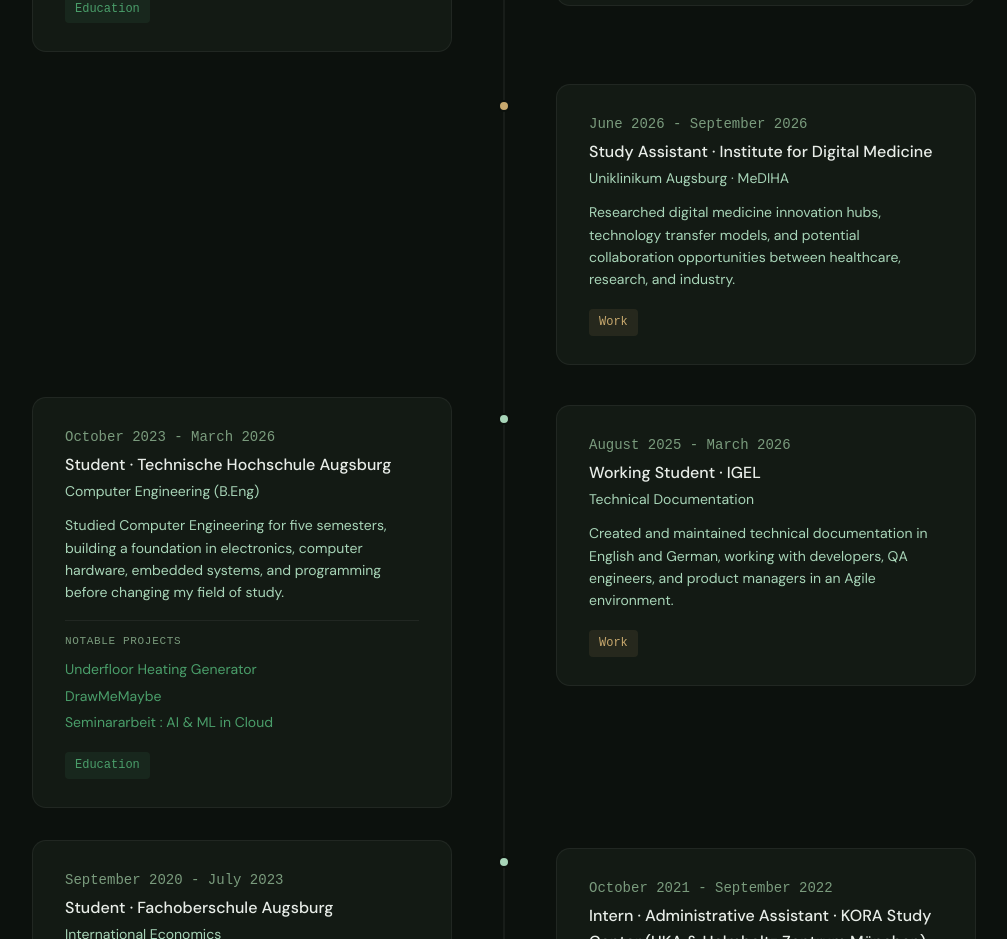
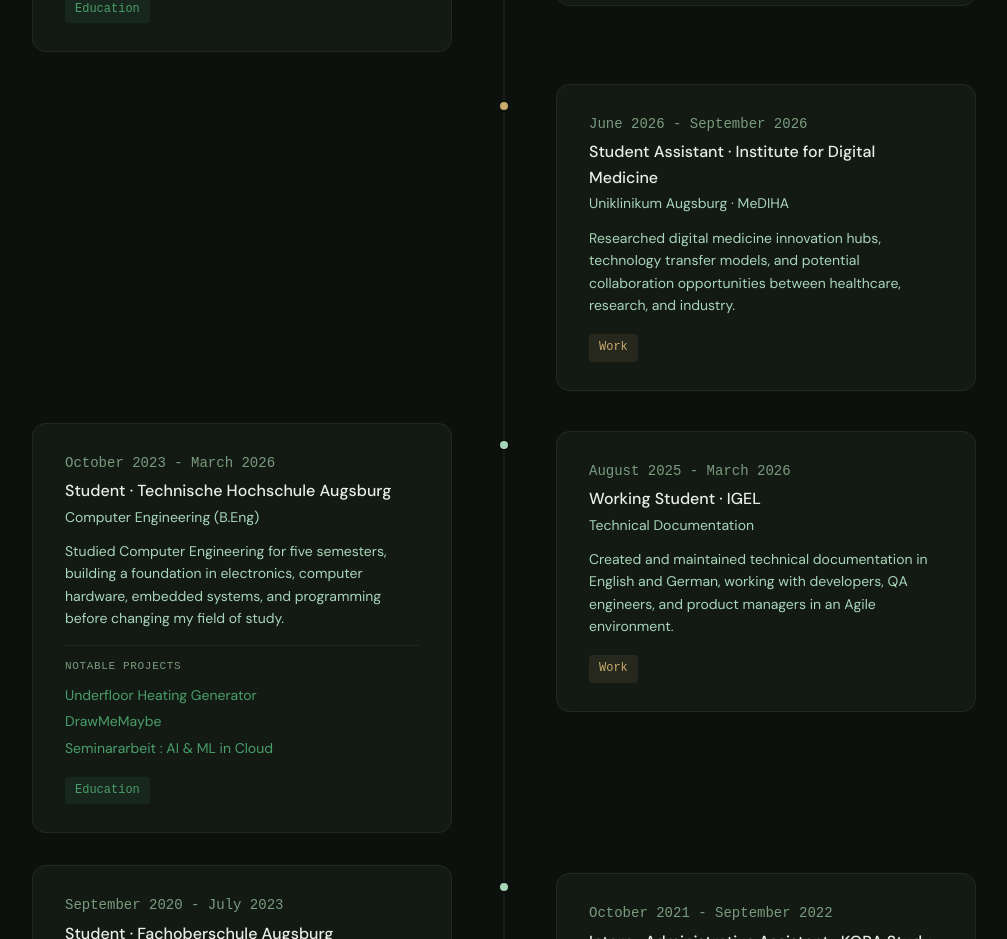
Before and after one commit to ctd08/V2-Portfolio-Website, a Vue app in the folder frontend/: page /career in a window 1280 px wide. Shown: the part 1120-2059 px from the top of the page, without its empty margins (136-1143 px from the left). Built offline with nearby package versions, Linux system fonts and the light colour scheme.

Commit message:
fix: corrected typo in the timeline

```diff
--- a/frontend/src/data/timeline.js
+++ b/frontend/src/data/timeline.js
@@ -26,7 +26,7 @@
     {
         id: 'uka-mediha',
         year: 'June 2026 - September 2026',
-        title: 'Study Assistant · Institute for Digital Medicine',
+        title: 'Student Assistant · Institute for Digital Medicine',
         sub: 'Uniklinikum Augsburg · MeDIHA',
         description: 'Researched digital medicine innovation hubs, technology transfer models, and potential collaboration opportunities between healthcare, research, and industry.',
         type : 'work',
```
